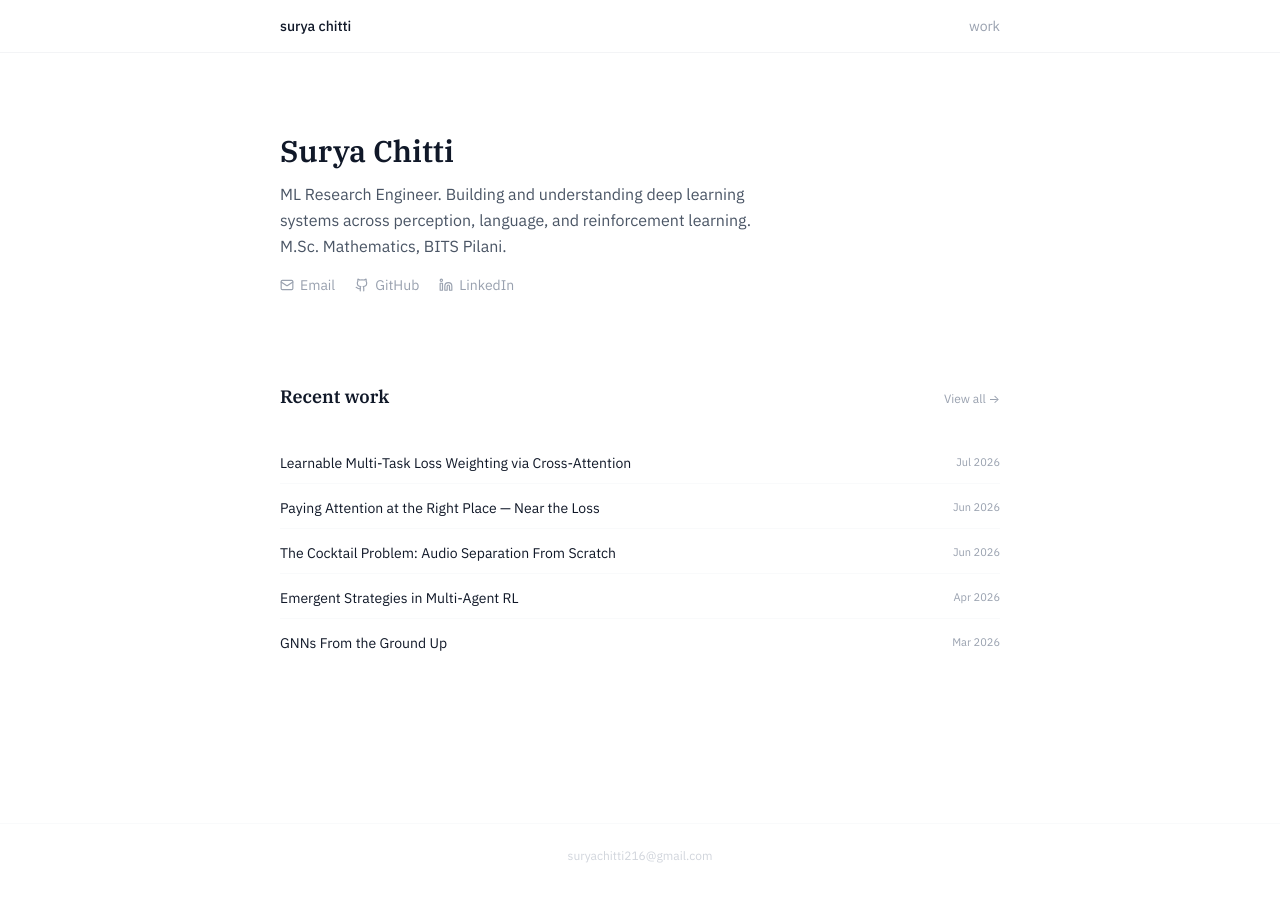
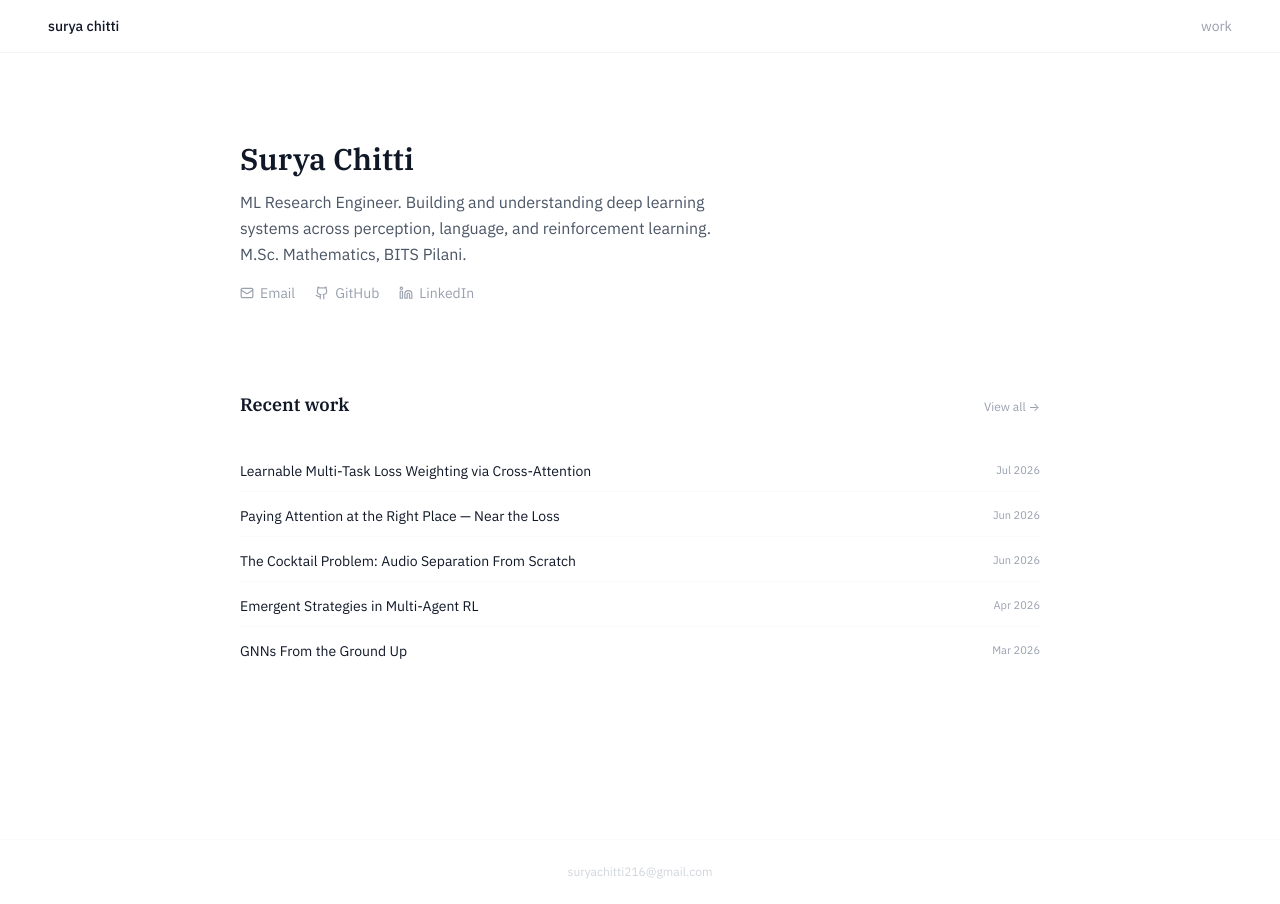
Before and after one commit to codechitti216/codechitti216.github.io, a React (Vite) app: page / in a window 1280 px wide. Built offline with nearby package versions, Linux system fonts and the light colour scheme.

Commit message:
Full-width nav and footer, widen content to max-w-4xl

```diff
--- a/src/components/Layout.jsx
+++ b/src/components/Layout.jsx
@@ -11,7 +11,7 @@
   return (
     <div className="min-h-screen bg-white">
       <header className="border-b border-gray-100 sticky top-0 z-50 bg-white">
-        <div className="max-w-3xl mx-auto px-6 py-4">
+        <div className="w-full px-8 md:px-12 py-4">
           <nav className="flex items-center justify-between">
             <Link to="/" className="text-sm font-medium text-gray-900 hover:text-gray-600 transition-colors">
               surya chitti
@@ -35,12 +35,12 @@
         </div>
       </header>
 
-      <main className="max-w-3xl mx-auto px-6 py-8">
+      <main className="max-w-4xl mx-auto px-8 md:px-12 py-10">
         {children}
       </main>
 
       <footer className="border-t border-gray-50 mt-20">
-        <div className="max-w-3xl mx-auto px-6 py-6">
+        <div className="w-full px-8 md:px-12 py-6">
           <p className="text-xs text-gray-300 text-center">
             suryachitti216@gmail.com
           </p>
```
